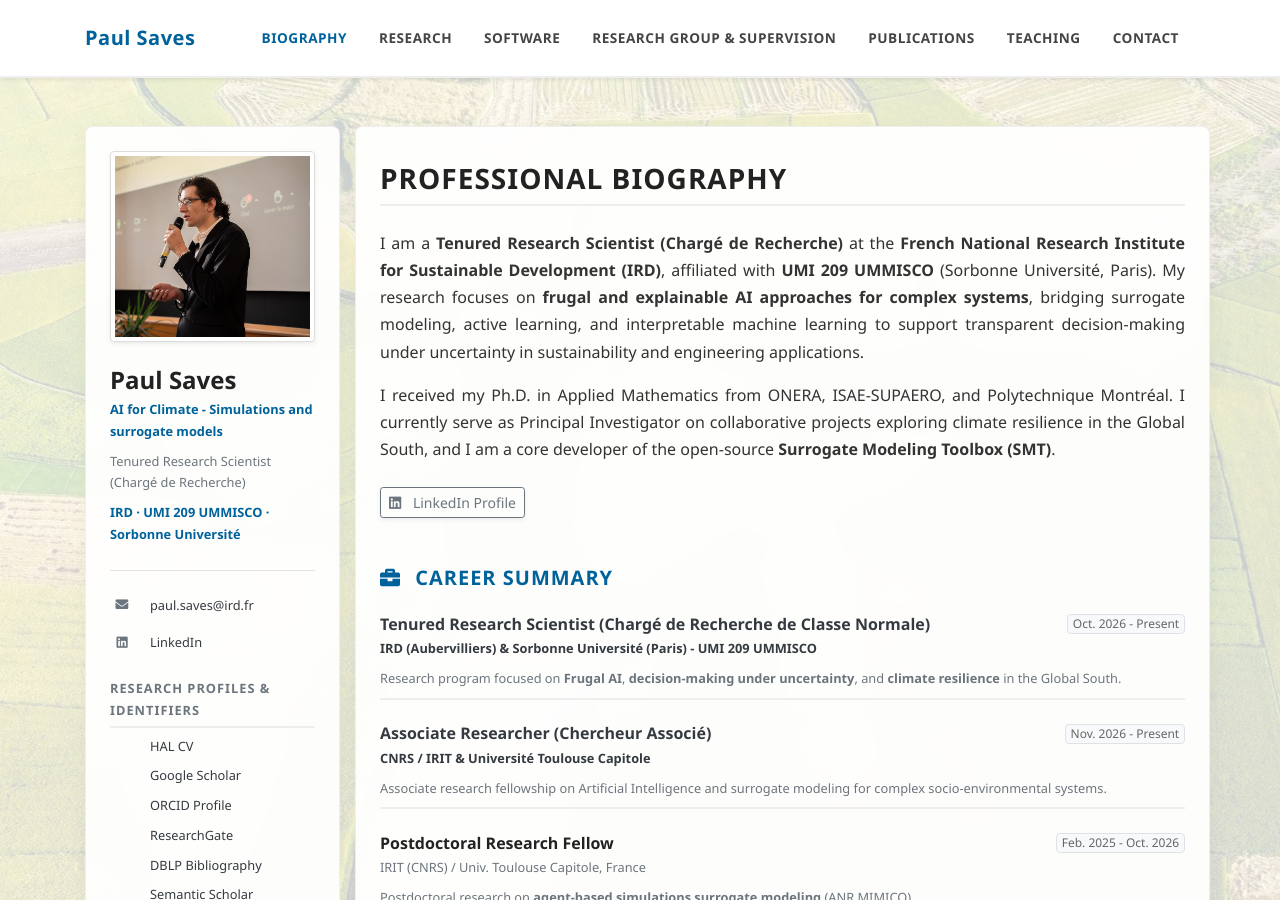
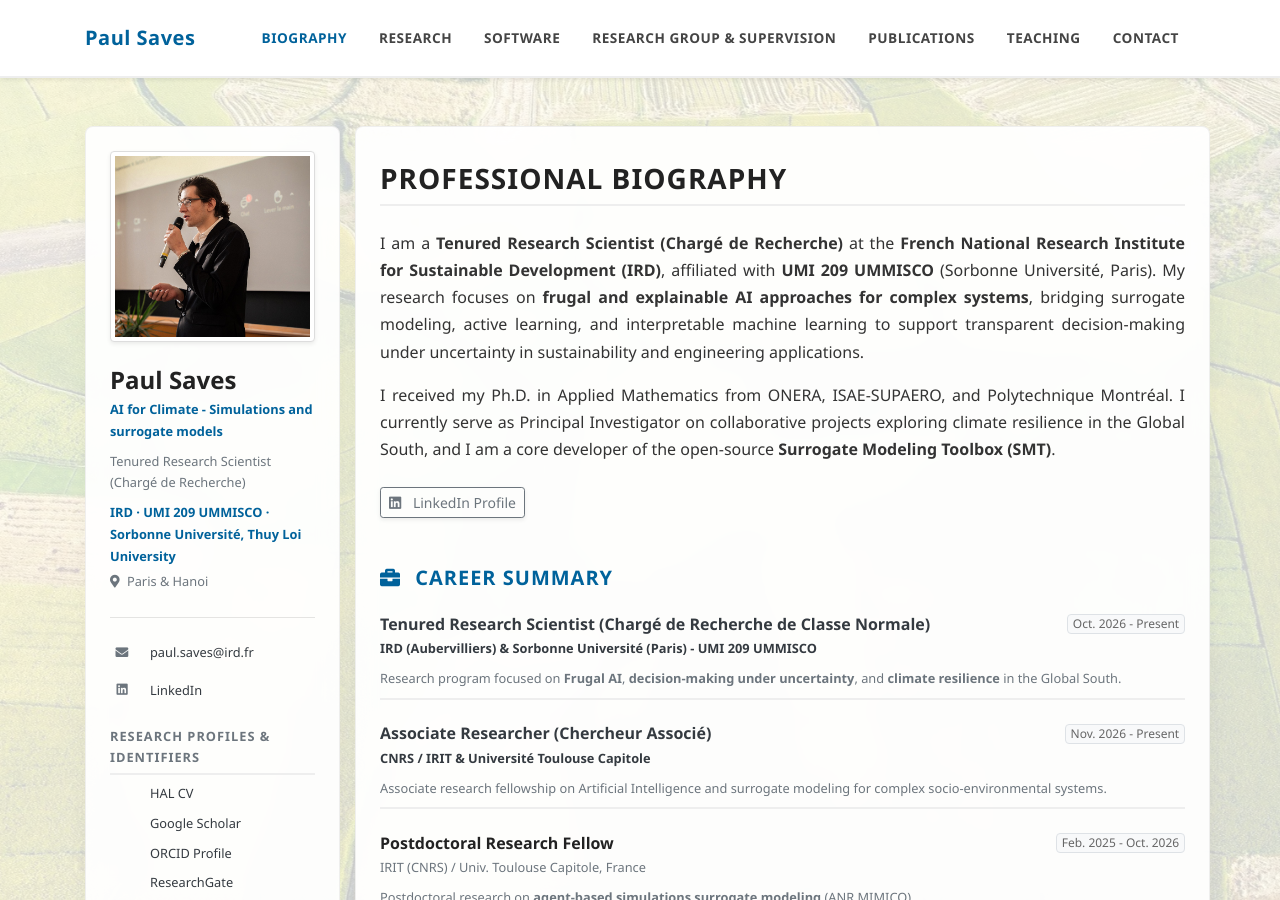
Before and after one commit to Paul-Saves/Paul-Saves.github.io, a Jekyll site: the page built from index.md, in a window 1280 px wide and 900 px high. Built offline with Jekyll 4.4.1, drawn with Linux system fonts in a browser that asks for light colours; a style sheet for code colours, icons or effects is not loaded.

Commit message:
feat(sidebar): add Thuy Loi University affiliation and Paris & Hanoi location line

```diff
--- a/_config.yml
+++ b/_config.yml
@@ -3,7 +3,7 @@ title: Paul Saves | Academic Portfolio
 name: Paul Saves
 email: paul.saves@ird.fr
 description: "Chargé de Recherche - Tenured Research Scientist - AI for Sustainability | Frugal AI, Explainable AI, Multidisciplinarity"
-affiliation: "IRD · UMI 209 UMMISCO · Sorbonne Université"
+affiliation: "IRD · UMI 209 UMMISCO · Sorbonne Université, Thuy Loi University"
 baseurl: "" # the subpath of your site, e.g. /blog
 url: "https://paul-saves.github.io" # the base hostname & protocol for your site
 
--- a/_layouts/default.html
+++ b/_layouts/default.html
@@ -68,7 +68,8 @@
             <h1 class="h4 font-weight-bold mb-1">{{ site.name }}</h1>
             <p class="small text-primary font-weight-bold mb-2">AI for Climate - Simulations and surrogate models</p>
             <p class="text-muted small mb-2">Tenured Research Scientist (Chargé de Recherche)</p>
-            <p class="small mb-4 text-primary"><strong>{{ site.affiliation }}</strong></p>
+            <p class="small mb-1 text-primary"><strong>{{ site.affiliation }}</strong></p>
+            <p class="small text-muted mb-4"><i class="fas fa-map-marker-alt mr-1"></i> Paris &amp; Hanoi</p>
 
             <hr class="mb-4">
 
```
